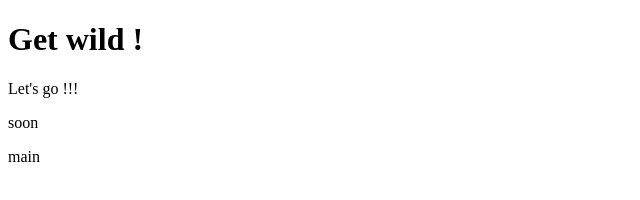
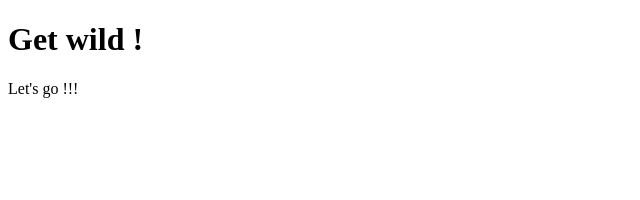
Before and after one commit to wildnano/testing, a plain HTML site: page index.html in a window 1280 px wide. Shown: the full height of the page, 0-640 px from the left. Drawn offline with Linux system fonts and the light colour scheme.

Commit message:
let's go

```diff
--- a/index.html
+++ b/index.html
@@ -1,15 +1,16 @@
 <!DOCTYPE html>
 <html lang="en">
+
 <head>
     <meta charset="UTF-8" />
     <meta http-equiv="X-UA-Compatible" content="IE=edge" />
     <meta name="viewport" content="width=device-width, initial-scale=1.0" />
     <title>wildnano</title>
 </head>
+
 <body>
     <h1>Get wild !</h1>
     <p>Let's go !!!</p>
-        <p>soon</p>
-        <p>main</p>
 </body>
+
 </html>
```
Lines whose indentation alone changed are shown as unchanged.
